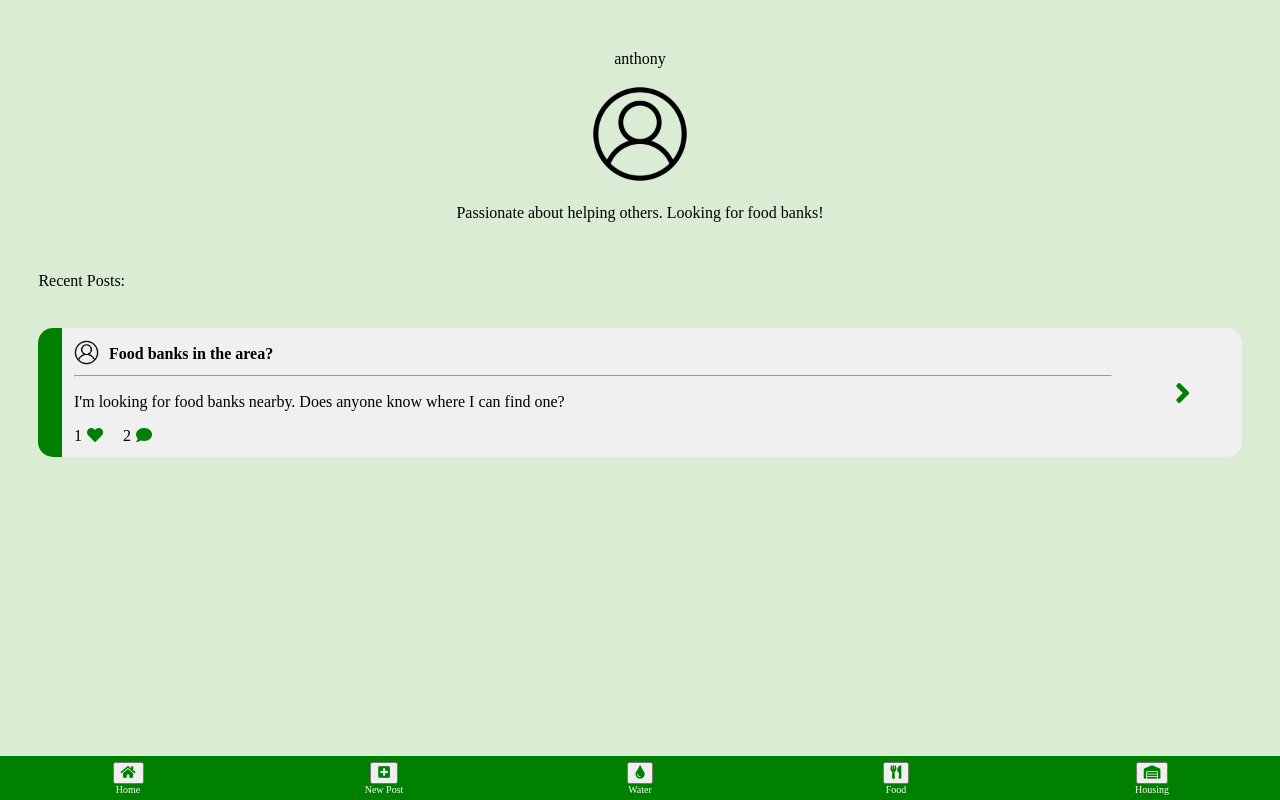
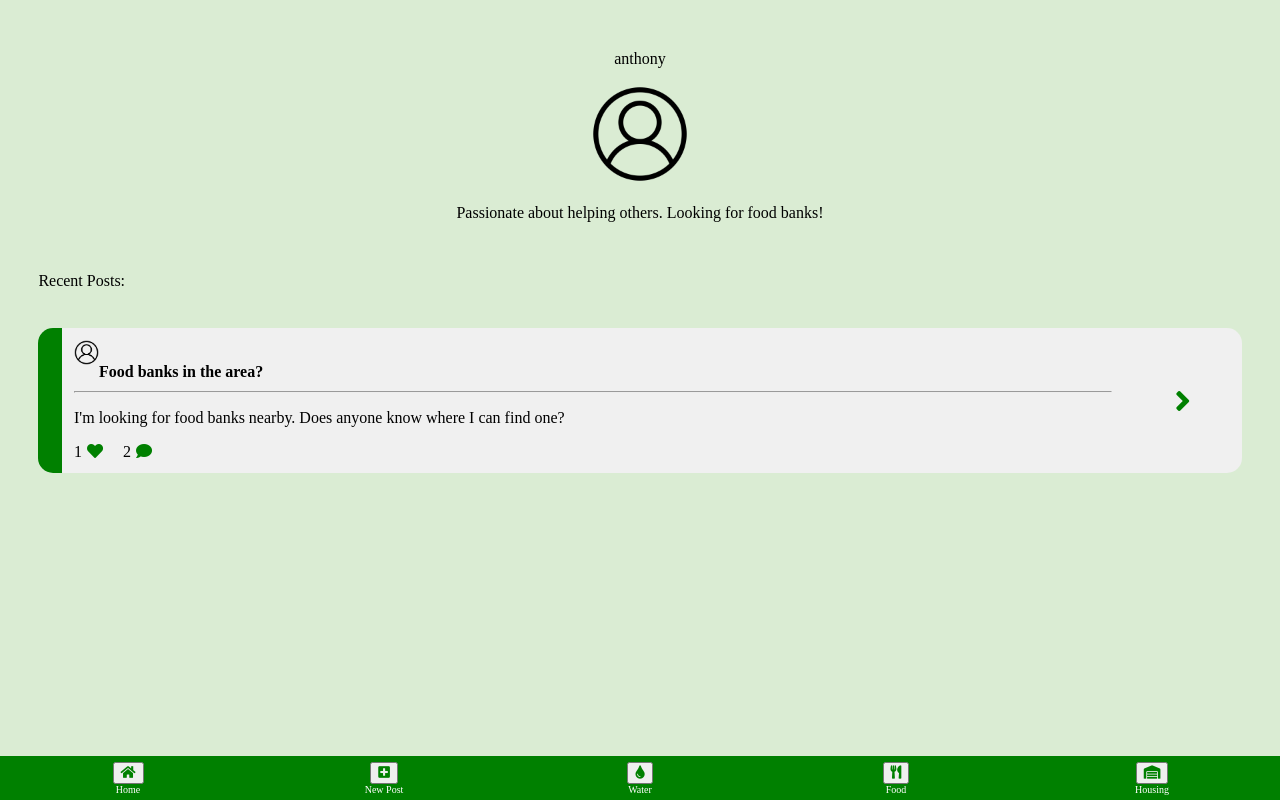
Before and after one commit to fdznoriega/bcwebdev-3, a React (Create React App) app: page /profile in a window 1280 px wide. Built offline with nearby package versions, Linux system fonts and the light colour scheme; a web font is replaced by a local one.

Commit message:
post preview interactivity

```diff
--- a/src/components/App.css
+++ b/src/components/App.css
@@ -0,0 +1,4 @@
+a, a:visited{
+    text-decoration: none;
+    color: black;
+  }
--- a/src/components/PostPreview.js
+++ b/src/components/PostPreview.js
@@ -75,14 +75,20 @@ function PostPreview(props) {
                 <div className={css.content_flex_item}>
                     {/* user icon and title section */}
                     <section className={css.content_header}>
+                        <Link to={"/profile/" + props.user.id}>
                             <img
                                 className={css.user_image}
                                 src={publicUrl(props.user.photo)}
                                 alt={props.user.id}
                             />
+                        </Link>
+
+                        <Link to={"/post/" + post.id}>
                             <b className={css.title}>
                                 <p className={css.title_text}>{title}</p>
                             </b>
+                        </Link>
+
                     </section>
 
                     <hr className={css.title_divide}></hr>
@@ -101,7 +107,9 @@ function PostPreview(props) {
 
                         <div className={css.comment_info}>
                             <span>{commentCount}</span>
+                            <Link to={"/post/" + post.id}>
                                 <i className="fas fa-comment"></i>
+                            </Link>
                         </div>
                     </section>
 
--- a/src/components/Profile.js
+++ b/src/components/Profile.js
@@ -22,8 +22,11 @@ function Profile(props) {
             // return nothing from this component
             return null;
         }
+        // update user if we found them
+        user = potentialUser;
     }
     else {
+        // update user to be current user
         user = props.store.users.filter(u => u.id === props.store.currentUserId)[0];
     }
 
```
Also changed, not shown: 1 other file (tests, documents, lock files or other folders). Lines whose indentation alone changed are shown as unchanged.
